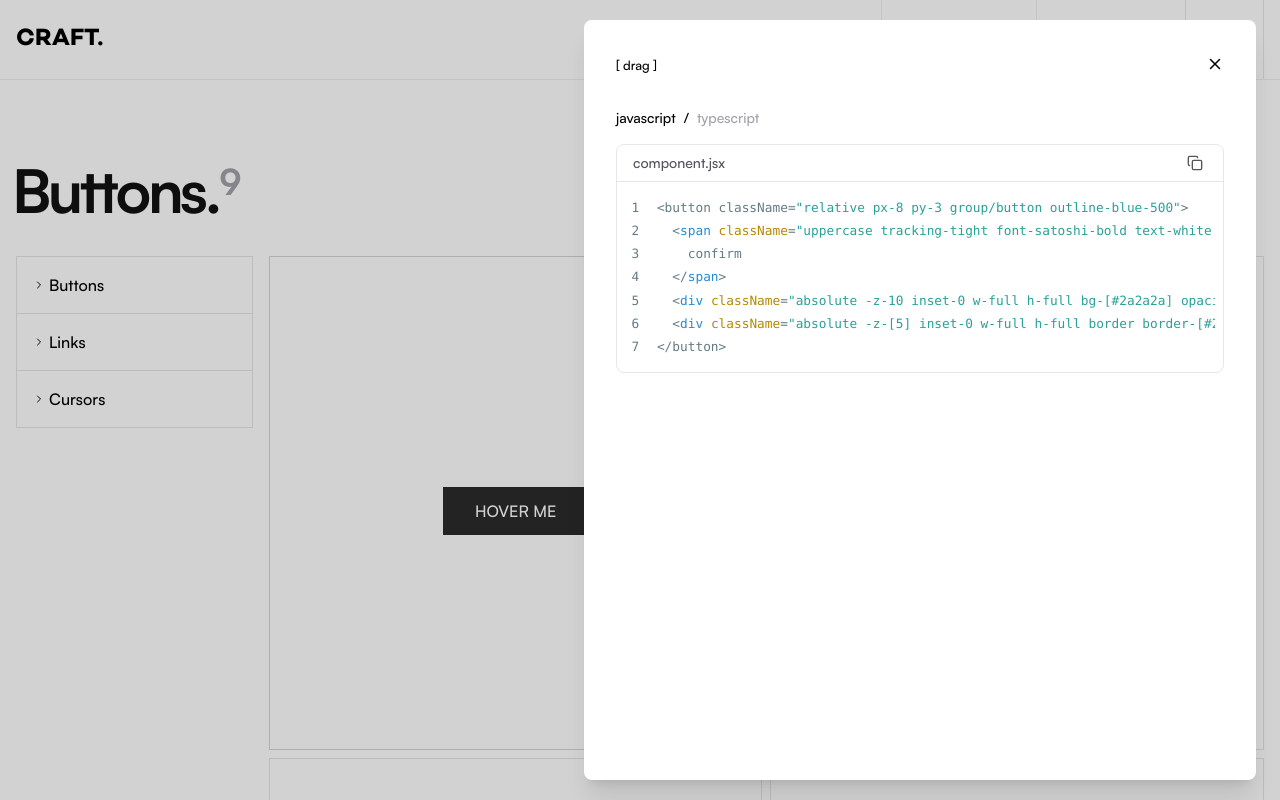
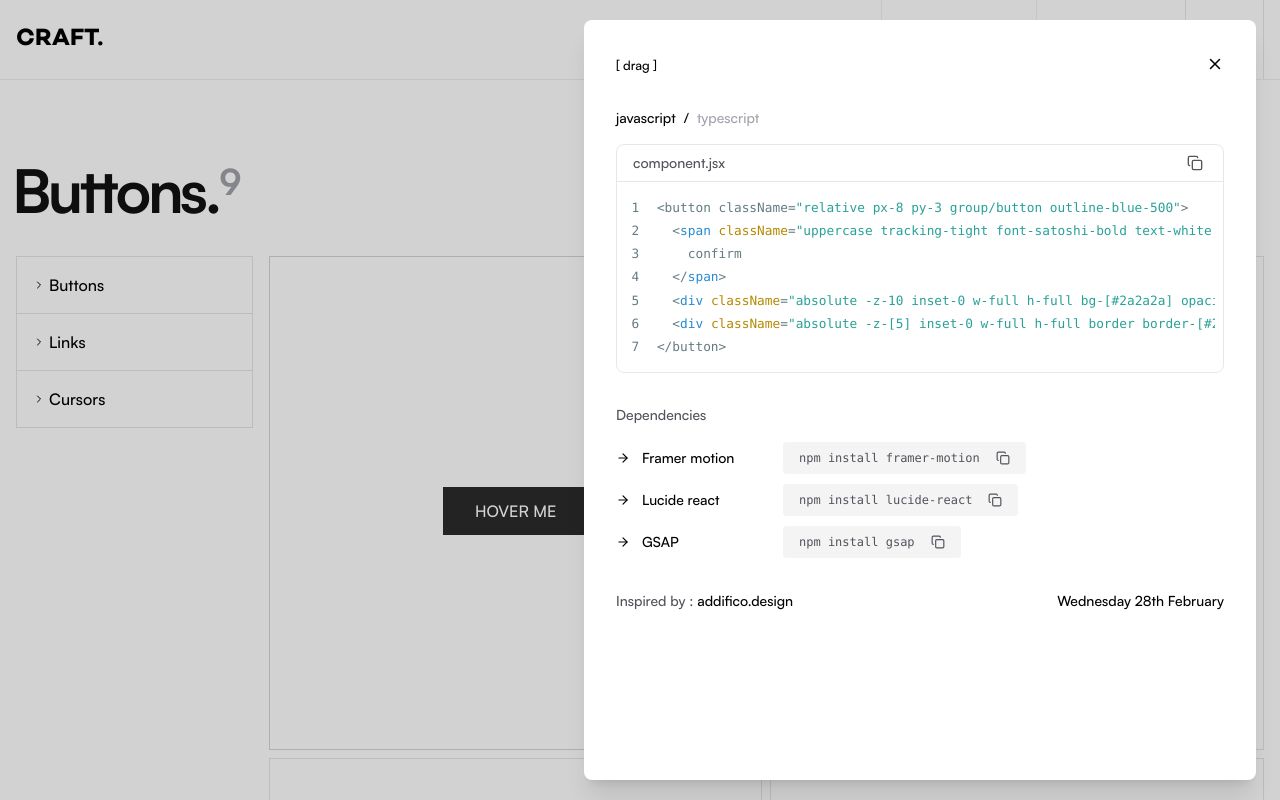
Before and after one commit to Jeff-Maina/craft, a Next.js app: page /elements/buttons in a window 1280 px wide. Both pictures are taken after a click on the button 724 px from the left and 711 px from the top of the page. Shown: the top 800 px of the page. Built offline with nearby package versions, Linux system fonts and the light colour scheme.

Commit message:
Add depencies section

```diff
--- a/src/app/globals.css
+++ b/src/app/globals.css
@@ -62,6 +62,23 @@ body::-webkit-scrollbar {
   background-color: #d6d6d6;
 }
 
+
 .react-syntax-highlighter-line-number {
   margin-right: 5px !important;
 }
+
+
+.no_scrollbar_container::-webkit-scrollbar {
+  background-color: transparent;
+  height: 6px;
+  width: 6px !important;
+}
+.no_scrollbar_container::-webkit-scrollbar-thumb {
+  background-color: transparent;
+  border-radius: 10px;
+  transition: all 1s ease;
+}
+
+.no_scrollbar_container:hover::-webkit-scrollbar-thumb {
+  background-color: #e9e8e8;
+}
--- /dev/null
+++ b/src/components/codeblock/Assets.tsx
@@ -0,0 +1,14 @@
+const Assets = () => {
+  return (
+    <section className="px-4">
+      <div className="text-sm grid gap-4">
+        <p className="text-zinc-600">Assets</p>
+        <div>
+          <p className="text-zinc-600">No assets available for this component :)</p>
+        </div>
+      </div>
+    </section>
+  );
+};
+
+export default Assets;
--- a/src/components/codeblock/CodeModal.tsx
+++ b/src/components/codeblock/CodeModal.tsx
@@ -1,11 +1,13 @@
 // 3rd party libraries;
-import { FC, useState } from "react";
+import { FC } from "react";
 import { AnimatePresence, motion, useDragControls } from "framer-motion";
 import { ModalProps } from "./Interfaces";
 import { MaskVariants, ModalVariants } from "./Variants";
 import useScreenSize from "@/utils/hooks/useScreenSize";
 import Codebox from "./Codebox";
 import { X } from "lucide-react";
+import Dependencies from "./Dependencies";
+import Assets from "./Assets";
 
 const CodeModal: FC<ModalProps> = ({ modalProps }) => {
   const { setModalActive, isModalActive, codeBlock } = modalProps;
@@ -47,9 +49,9 @@ const CodeModal: FC<ModalProps> = ({ modalProps }) => {
             initial="initial"
             animate="active"
             exit="inactive"
-            className="p-6 md:p-4 flex flex-col gap-6 md:gap-4 md:w-full w-[95%] md:rounded-[0.5rem] max-w-xl lg:max-w-2xl   bg-white h-full md:h-[95%] shadow-xl absolute z-[50] right-0 md:right-6"
+            className="p-6  md:p-4 flex flex-col gap-6 md:gap-4 md:w-full w-[95%] md:rounded-[0.5rem] max-w-xl lg:max-w-2xl   bg-white h-full md:h-[95%] shadow-xl absolute z-[50] right-0 md:right-6"
           >
-            <div className="flex justify-between items-center md:pr-4">
+            <div className="flex justify-between items-center md:pr-4 relative">
               <div
                 onPointerDown={startDrag}
                 className="hidden lg:block cursor-grab active:cursor-grabbing  p-4"
@@ -59,8 +61,30 @@ const CodeModal: FC<ModalProps> = ({ modalProps }) => {
               <button className="ml-auto" onClick={closeModal}>
                 <X size={18} />
               </button>
+              <div className="w-full h-10 bg-gradient-to-b from-white via-[#ffffffc4] to-transparent absolute top-3/4"></div>
             </div>
-            <Codebox codeBlock={codeBlock} closeModal={closeModal} />
+            <section className="flex flex-col gap-6 md:gap-4 overflow-y-scroll no_scrollbar_container">
+              <Codebox codeBlock={codeBlock} closeModal={closeModal} />
+              <div className="p-4">
+                <div className="text-sm grid gap-4">
+                  <div className="flex items-center gap-2 text-sm">
+                    <button className="text-zinc-600">Dependencies</button>
+                  </div>
+                  <Dependencies />
+                </div>
+              </div>
+
+              <div className="px-4 flex justify-between items-center gap-3 w-full">
+                <p className="text-zinc-600 text-sm">
+                  Inspired by :{" "}
+                  <span className="text-black">addifico.design</span>
+                </p>
+                <p className="text-zinc-600 text-sm">
+                  <span className="text-black">Wednesday 28th February</span>
+                </p>
+              </div>
+              {/* <div className="absolute bottom-6 h-6 bg-gradient-to-t from-white to-transparent w-full"></div> */}
+            </section>
           </motion.section>
         </section>
       ) : null}
--- a/src/components/codeblock/Codebox.tsx
+++ b/src/components/codeblock/Codebox.tsx
@@ -42,7 +42,7 @@ const Codebox: FC<CodeboxProps> = ({ codeBlock, closeModal }) => {
   // dragging logic
 
   return (
-    <section className=" w-full h-full lg:px-4 flex flex-col gap-6 md:gap-4">
+    <section className=" w-full  lg:px-4 flex flex-col gap-6 md:gap-4">
       <div className="flex items-center gap-2 text-sm">
         <button
           className={`${
--- /dev/null
+++ b/src/components/codeblock/Dependencies.tsx
@@ -0,0 +1,74 @@
+import {  ArrowRight, Check, Copy } from "lucide-react";
+import { FC, useState } from "react";
+
+type dependencyType = {
+  label: string;
+  command: string;
+};
+
+interface dependecyObj {
+  dependency: dependencyType;
+}
+
+interface dependeciesProps {
+  dependencies: Array<dependencyType>;
+}
+
+const Dependencycard: FC<dependecyObj> = ({ dependency }) => {
+  const { label, command } = dependency;
+  const [isCopied, setCopied] = useState(false);
+
+  const copyCommand = () => {
+    setCopied(true);
+    setTimeout(() => {
+      setCopied(false);
+    }, 1500);
+  };
+
+  const tooltipLabel = isCopied ? "copied" : "copy";
+  const svg = isCopied ? <Check size={14} /> : <Copy size={14} />;
+
+  return (
+    <li className="flex items-center gap-3 relative max-w-fit isolate group/dependency">
+      <ArrowRight size={14} />
+      <p className="min-w-32">{label}</p>
+      <div
+        onClick={copyCommand}
+        className="flex relative items-center max-w-fit  gap-4 px-4 py-2 text-xs bg-zinc-100 border border-white rounded-[0.3rem] text-zinc-600 hover:text-black hover:border-zinc-400 hover:bg-zinc-200 transition-all duration-300 cursor-pointer"
+      >
+        <code className="font-fira-code">{command}</code>
+        <div>{svg}</div>
+        <div className="bg-black text-white px-2 py-[2px] text-[12px] leading-0 left-2/4 bottom-full opacity-0 -translate-x-2/4 group-hover/dependency:-translate-y-2 group-hover/dependency:opacity-100  absolute rounded transition-all duration-500 pointer-events-none">
+          {tooltipLabel}
+        </div>
+      </div>
+    </li>
+  );
+};
+
+const dependencies = [
+  {
+    label: "Framer motion",
+    command: "npm install framer-motion",
+  },
+  {
+    label: "Lucide react",
+    command: "npm install lucide-react",
+  },
+  {
+    label: "GSAP",
+    command: "npm install gsap",
+  },
+];
+
+const Dependencies: FC<dependeciesProps> = () => {
+  return (
+    <ul className="list-disc list-inside flex flex-col gap-2">
+      {dependencies.map((dependecy, index) => (
+        <Dependencycard key={index} dependency={dependecy} />
+      ))}
+    </ul>
+  );
+};
+
+export default Dependencies;
```
